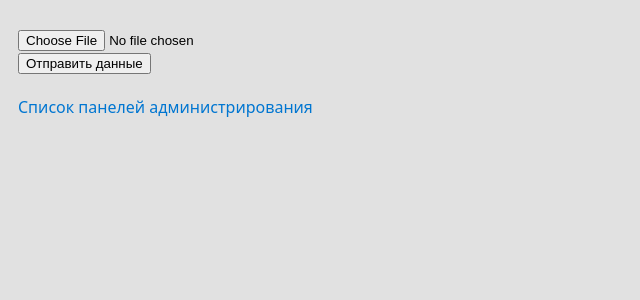
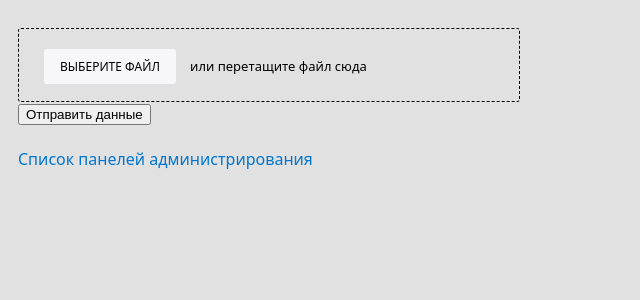
Before and after one commit to n1tr0xs/ugmslnr.ru, a PHP site: page /admin/fire_danger_pic.php in a window 1280 px wide. Shown: the top 300 px of the page, without its empty margins (0-640 px from the left). Run offline with PHP 8.4, Linux system fonts and the light colour scheme.

Commit message:
file drop area styling

```diff
--- a/admin/fire_danger_pic.php
+++ b/admin/fire_danger_pic.php
@@ -10,7 +10,11 @@
   <div id='containter'>
     <div id='content'>
       <form action="/admin/fire_danger_pic_exec.php" method="post" enctype="multipart/form-data">
-        <div class='form-row'><input type="file" name="fileToUpload"></div>
+        <div class='form-row file-drop-area'>
+          <span class="fake-btn">Выберите файл</span>
+          <span class="file-msg">или перетащите файл сюда</span>
+          <input type="file" name="fileToUpload" class="file-input">
+        </div>
         <div class='form-row'><button type="submit">Отправить данные</button></div>
       </form><br> <a href='/admin/'> Список панелей администрирования </a>
     </div>
--- a/css/master.css
+++ b/css/master.css
@@ -29,6 +29,7 @@
   --circle-size: 1em;
   --nav-a-color: #fffffffc;
   --nav-a-background: #1e4b75;
+  --border-color-file: #000000;
 }
 
 /* @media (prefers-color-scheme: dark) {
@@ -351,6 +352,46 @@ p.region {
   max-width: 70vw;
 }
 
-p i.fa {
-  text-indent: 0;
+/* file drop area styling */
+
+.file-drop-area {
+  position: relative;
+  display: flex;
+  align-items: center;
+  width: 450px;
+  max-width: 100%;
+  padding: 25px;
+  border: 1px dashed var(--border-color-file);
+  border-radius: 3px;
+  transition: 0.2s;
 }
+
+.fake-btn {
+  flex-shrink: 0;
+  background-color: var(--background);
+  border: 1px solid var(--background);
+  border-radius: 3px;
+  padding: 8px 15px;
+  margin-right: 10px;
+  font-size: 12px;
+  text-transform: uppercase;
+}
+
+.file-msg {
+  font-size: small;
+  font-weight: 300;
+  line-height: 1.4;
+  white-space: nowrap;
+  overflow: hidden;
+  text-overflow: ellipsis;
+}
+
+.file-input {
+  position: absolute;
+  left: 0;
+  top: 0;
+  height: 100%;
+  width: 100%;
+  cursor: pointer;
+  opacity: 0;
+}
```
